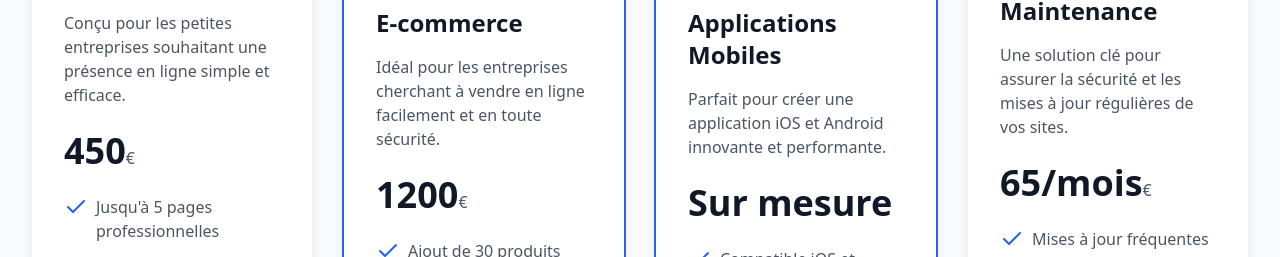
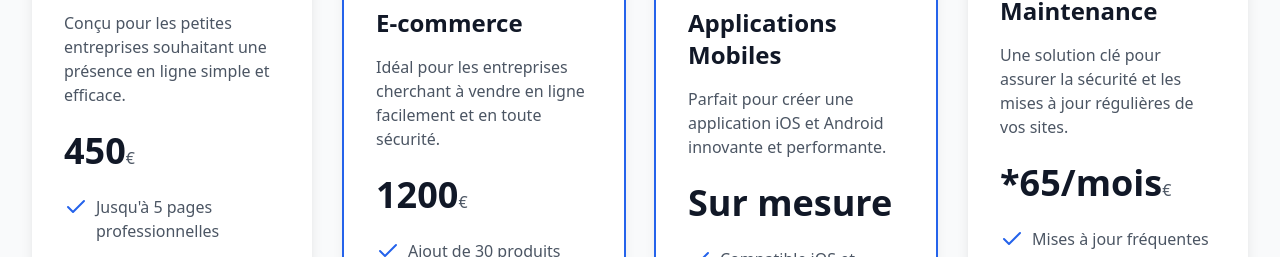
Before and after one commit to StringerBell69/SMBSystem, a React (Vite) app: page / in a window 1280 px wide. Shown: the part 1327-1584 px from the top of the page. Built offline with nearby package versions, Linux system fonts and the light colour scheme.

Commit message:
Update pricingData.ts

```diff
--- a/src/components/pricing/pricingData.ts
+++ b/src/components/pricing/pricingData.ts
@@ -39,7 +39,7 @@ export const pricingTiers = [
   },
   {
     title: 'Service de Maintenance',
-    price: '65/mois',
+    price: '*65/mois',
     description: 'Une solution clé pour assurer la sécurité et les mises à jour régulières de vos sites.',
     features: [
       'Mises à jour fréquentes',
```
